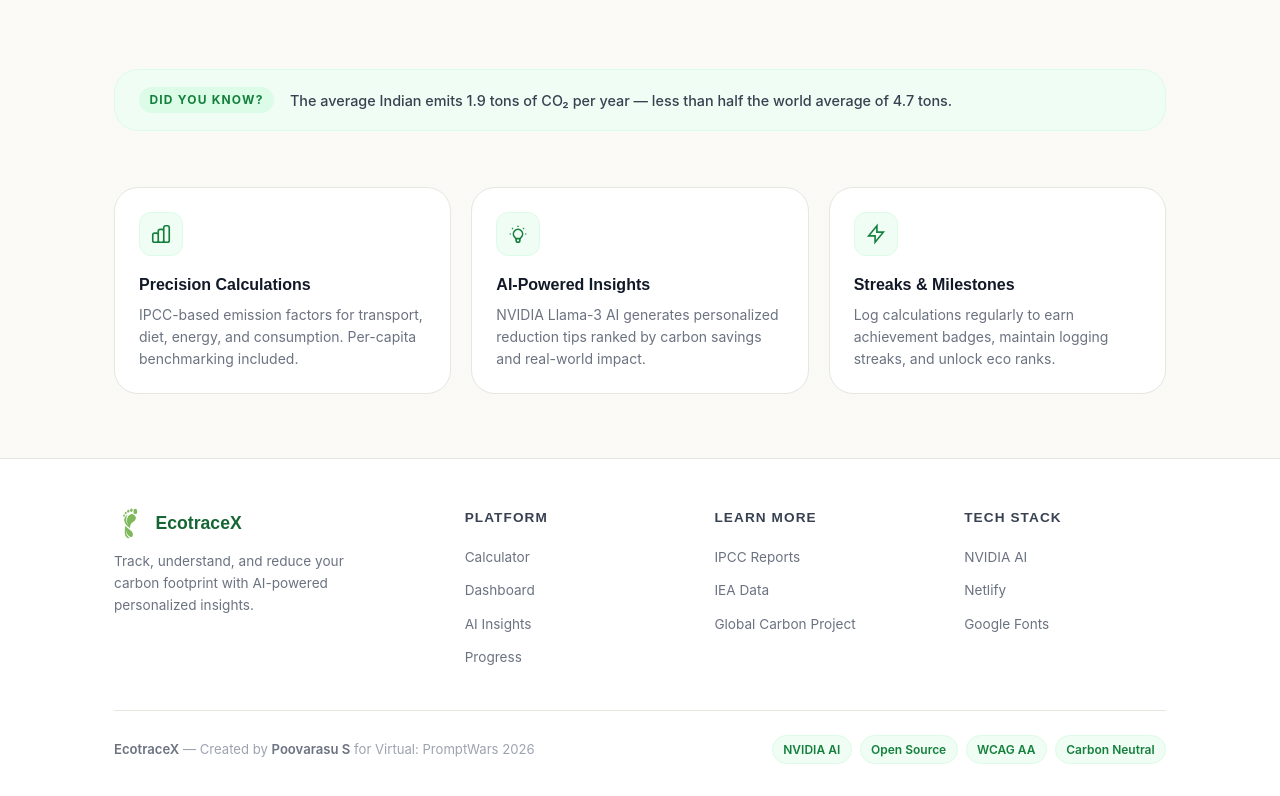
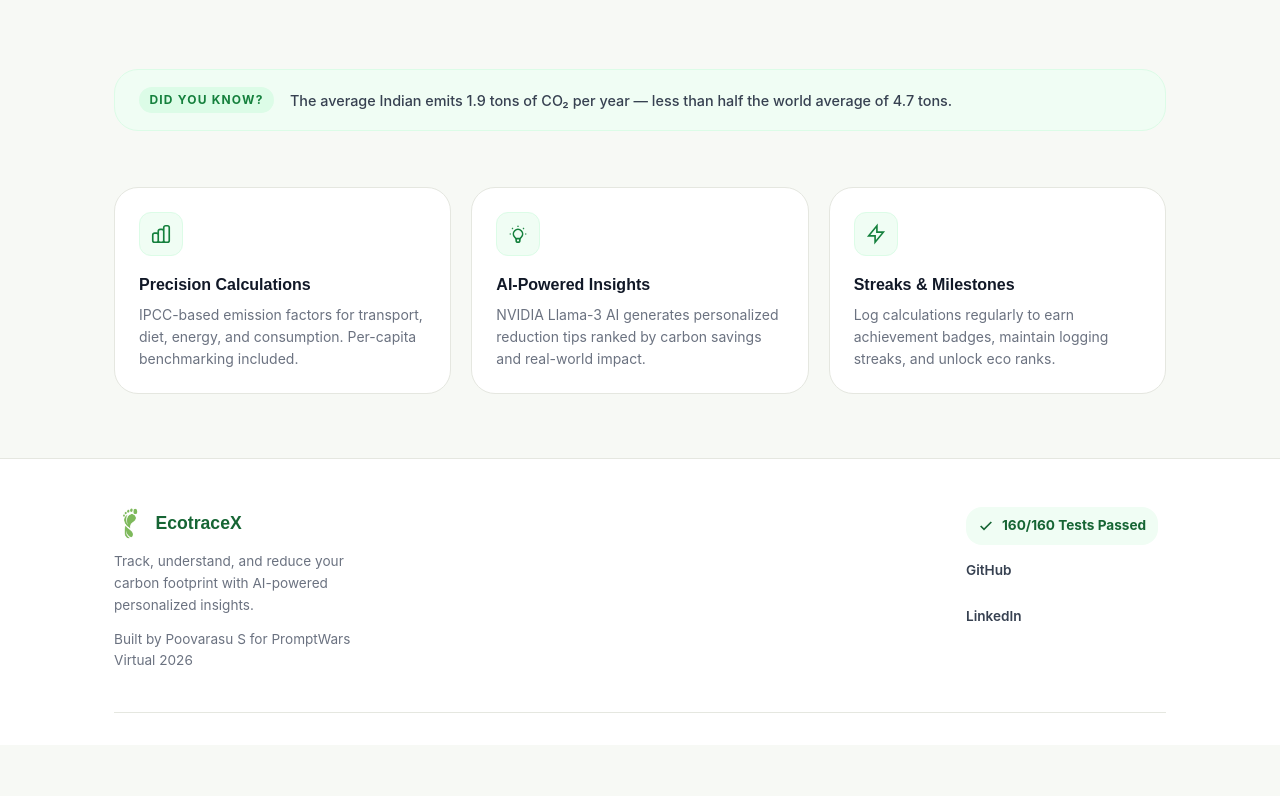
Before and after one commit to poovarasu638178-rgb/ecotrace-carbon-platform, a website: page index.html in a window 1280 px wide. Shown: the part 689-1485 px from the top of the page. After the commit the page ends 1434 px from the top, so only its background shows below. Drawn offline with nearby package versions, Linux system fonts and the light colour scheme.

Commit message:
fix: remove background image, simplify footer, seed history chart and update fonts

```diff
--- a/index.html
+++ b/index.html
@@ -32,8 +32,7 @@
       --green-100: #dcfce7;
       --green-50:  #f0fdf4;
 
-      --bg:        #faf9f6;
-      --bg-overlay: rgba(250, 249, 246, 0.45);
+      --bg:        #F7F9F5;
       --surface:   #ffffff;
       --surface-2: #f4f4f0;
       --border:    #e5e7e0;
@@ -66,10 +65,6 @@
     body {
       font-family: var(--font-ui);
       background-color: var(--bg);
-      background-image: linear-gradient(var(--bg-overlay), var(--bg-overlay)), url('background.jpg');
-      background-size: cover;
-      background-position: center;
-      background-attachment: fixed;
       color: var(--text-700);
       min-height: 100vh;
       display: flex;
@@ -77,6 +72,10 @@
       font-size: 16px;
       line-height: 1.6;
       -webkit-font-smoothing: antialiased;
+    }
+
+    h1, h2, h3, h4, h5, h6, .card h2, .card h3 {
+      font-weight: 600 !important;
     }
 
     /* =============================================
@@ -1409,8 +1408,8 @@
 ================================================ -->
 <footer role="contentinfo">
   <div class="footer-inner">
-    <div class="footer-top">
-      <div class="footer-brand">
+    <div class="footer-top" style="display:flex; justify-content:space-between; flex-wrap:wrap; gap:2rem;">
+      <div class="footer-brand" style="max-width:320px;">
         <div class="brand" style="margin-bottom:0.75rem">
           <div class="brand-icon" aria-hidden="true" style="background:transparent; padding:0;">
             <img src="favicon.png" alt="" style="width:100%;height:100%;object-fit:contain;border-radius:var(--radius-sm);">
@@ -1418,46 +1417,17 @@
           EcotraceX
         </div>
         <p>Track, understand, and reduce your carbon footprint with AI-powered personalized insights.</p>
+        <p style="margin-top:0.75rem; color:var(--text-500); font-size:0.85rem;">Built by Poovarasu S for PromptWars Virtual 2026</p>
       </div>
 
-      <div class="footer-col">
-        <h4>Platform</h4>
-        <ul>
-          <li><a href="#" onclick="showSection('calculator');return false;">Calculator</a></li>
-          <li><a href="#" onclick="showSection('results');return false;">Dashboard</a></li>
-          <li><a href="#" onclick="showSection('insights');return false;">AI Insights</a></li>
-          <li><a href="#" onclick="showSection('progress');return false;">Progress</a></li>
+      <div class="footer-col" style="min-width:200px; display:flex; flex-direction:column; gap:0.75rem; align-items:flex-start;">
+        <div style="padding:0.5rem 0.75rem; background:var(--green-50); color:var(--green-800); border:1px solid var(--green-200); border-radius:var(--radius-sm); font-size:0.85rem; font-weight:700; display:inline-flex; align-items:center; gap:0.5rem;">
+           <svg width="16" height="16" viewBox="0 0 24 24" fill="none" stroke="currentColor" stroke-width="2.5"><polyline points="20 6 9 17 4 12"/></svg> 160/160 Tests Passed
+        </div>
+        <ul style="list-style:none; padding:0; display:flex; gap:1.25rem;">
+          <li><a href="https://github.com/poovarasu638178-rgb/ecotrace-carbon-platform" target="_blank" rel="noopener noreferrer" style="color:var(--text-700); text-decoration:none; font-weight:600;">GitHub</a></li>
+          <li><a href="#" target="_blank" rel="noopener noreferrer" style="color:var(--text-700); text-decoration:none; font-weight:600;">LinkedIn</a></li>
         </ul>
-      </div>
-
-      <div class="footer-col">
-        <h4>Learn More</h4>
-        <ul>
-          <li><a href="https://www.ipcc.ch" target="_blank" rel="noopener noreferrer">IPCC Reports</a></li>
-          <li><a href="https://www.iea.org" target="_blank" rel="noopener noreferrer">IEA Data</a></li>
-          <li><a href="https://www.globalcarbonproject.org" target="_blank" rel="noopener noreferrer">Global Carbon Project</a></li>
-        </ul>
-      </div>
-
-      <div class="footer-col">
-        <h4>Tech Stack</h4>
-        <ul>
-          <li><a href="https://build.nvidia.com" target="_blank" rel="noopener noreferrer">NVIDIA AI</a></li>
-          <li><a href="https://www.netlify.com" target="_blank" rel="noopener noreferrer">Netlify</a></li>
-          <li><a href="https://fonts.google.com" target="_blank" rel="noopener noreferrer">Google Fonts</a></li>
-        </ul>
-      </div>
-    </div>
-
-    <div class="footer-bottom">
-      <p class="footer-copy">
-        <strong>EcotraceX</strong> — Created by <strong>Poovarasu S</strong> for Virtual: PromptWars 2026
-      </p>
-      <div class="footer-tags" aria-label="Project tags">
-        <span class="footer-tag">NVIDIA AI</span>
-        <span class="footer-tag">Open Source</span>
-        <span class="footer-tag">WCAG AA</span>
-        <span class="footer-tag">Carbon Neutral</span>
       </div>
     </div>
   </div>
@@ -1547,9 +1517,10 @@ const RateLimiter = {
 class AppModel {
   constructor() {
     this._listeners = [];
+    const storedHistory = JSON.parse(localStorage.getItem('ecotrace_history') || 'null');
     this.state = {
       total: 0, transport: 0, diet: 0, energy: 0, lifestyle: 0,
-      trees: 0, history: [],
+      trees: 0, history: storedHistory && storedHistory.length > 1 ? storedHistory : [8.5, 7.2, 6.8, 5.5],
       streak: parseInt(localStorage.getItem('ecotrace_streak') || '1'),
       logCount: parseInt(localStorage.getItem('ecotrace_logs') || '0'),
       selectedDiet: 'meat-heavy',
```
